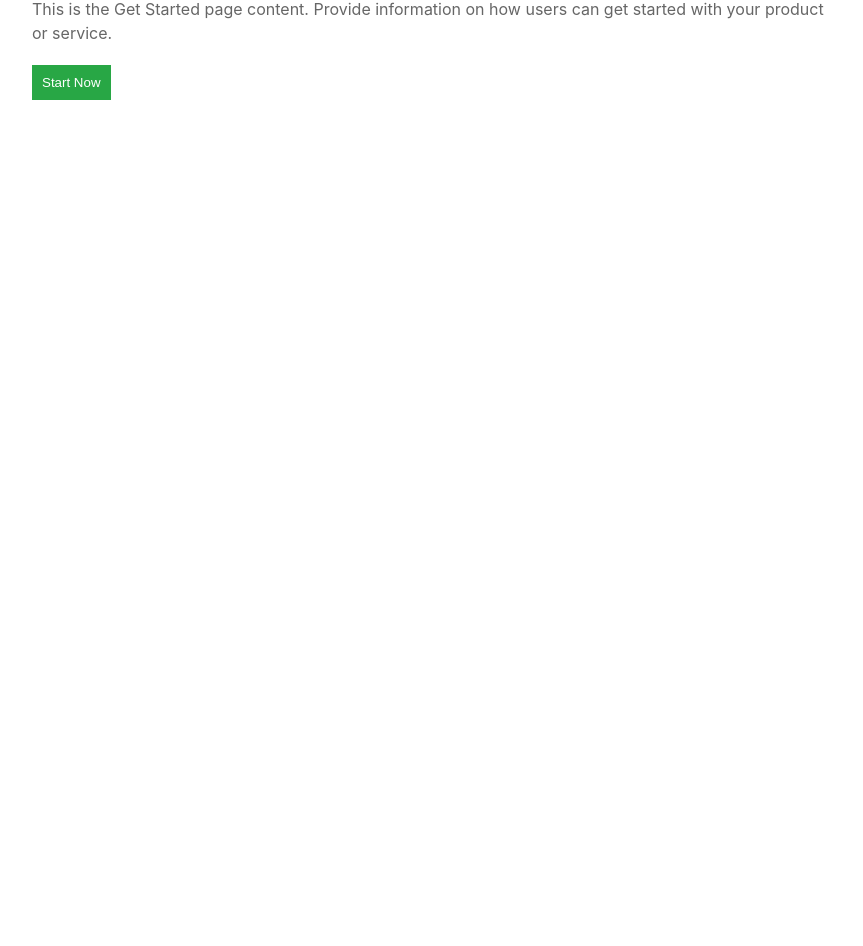
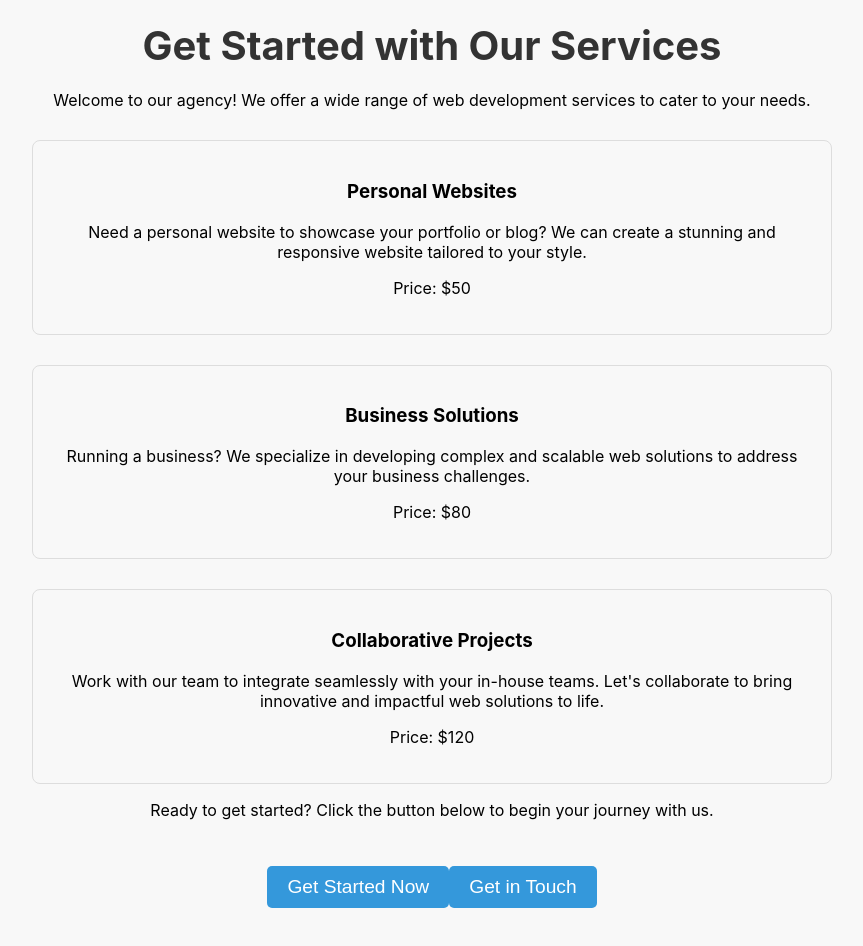
Before and after one commit to HarutAzatyan777/My-Company, a React (Create React App) app: page /get-started in a window 1280 px wide. Shown: the part 92-1038 px from the top of the page, without its empty margins (208-1071 px from the left). Before the commit the page ends 800 px from the top, so only its background shows below. Built offline with nearby package versions, Linux system fonts and the light colour scheme.

Commit message:
22.12.2023

```diff
--- a/src/App.js
+++ b/src/App.js
@@ -1,7 +1,6 @@
 // src/App.js
-import React, { useEffect } from 'react';
+import React from 'react';
 import RoutesConfig from './routes';
-import reportWebVitals from './reportWebVitals'; // Import the modified reportWebVitals file
 
 const App = () => {
 
--- a/src/components/Header/Header.jsx
+++ b/src/components/Header/Header.jsx
@@ -51,10 +51,12 @@ const Header = () => {
             </ScrollLink>
           </li>
           <li>
-            <ScrollLink to="plans-pricing" smooth={true} duration={500}>
-              Plans & Pricing
+          <ScrollLink to="priceplans" smooth={true} duration={500}>
+          priceplans
             </ScrollLink>
-          </li>
+
+</li>
+
           <li>
             <ScrollLink to="login" smooth={true} duration={500}>
               Log In
--- a/src/components/services/services.jsx
+++ b/src/components/services/services.jsx
@@ -5,7 +5,8 @@ import './services.css'; // Importing styles for the Services component
 
 function Services() {
   return (
-    <section className="services-section">
+    <div id="priceplans">
+    <section iclassName="services-section">
       <h2>Our Services</h2>
       <div className="services-container">
         {/* Developer Services */}
@@ -63,6 +64,7 @@ function Services() {
         </div>
       </section>
     </section>
+    </div>
   );
 }
 
--- a/src/pages/GetStarted/GetStarted.css
+++ b/src/pages/GetStarted/GetStarted.css
@@ -1,25 +1,82 @@
-/* GetStarted.css */
+/* get-started.css */
 
-.get-started-container {
+/* Section Styles */
+.get-started-section {
+  padding: 80px 0;
+  text-align: center;
+  background-color: #f8f8f8;
+}
+
+.get-started-content {
   max-width: 800px;
   margin: 0 auto;
-    padding: 20px;
 }
 
-  .get-started-container h2 {
+/* Heading Styles */
+h2 {
+  font-size: 2.5em;
+  margin-bottom: 20px;
   color: #333;
 }
 
-  .get-started-container p {
-    color: #666;
-    line-height: 1.5;
-    margin-bottom: 20px;
+/* Service Card Styles */
+.service-card {
+  margin-top: 30px;
+  padding: 20px;
+  border: 1px solid #ddd;
+  border-radius: 8px;
+  transition: transform 0.3s ease-in-out;
 }
 
-  .get-started-button {
-    padding: 10px;
-    background-color: #28a745;
+.service-card:hover {
+  transform: scale(1.05);
+}
+
+/* Button Styles */
+.cta-button {
+  margin-top: 30px;
+  padding: 10px 20px;
+  font-size: 1.2em;
+  background-color: #3498db;
   color: #fff;
+  border: none;
+  border-radius: 5px;
   cursor: pointer;
-    border: none;
+  transition: background-color 0.3s ease-in-out;
 }
+
+.cta-button:hover {
+  background-color: #2980b9;
+}
+
+/* Animation Effects */
+@keyframes fadeIn {
+  from {
+    opacity: 0;
+    transform: translateY(20px);
+  }
+  to {
+    opacity: 1;
+    transform: translateY(0);
+  }
+}
+
+.service-card {
+  animation: fadeIn 0.8s ease-out;
+}
+
+/* Scroll Animation */
+@keyframes scrollFadeIn {
+  from {
+    opacity: 0;
+    transform: translateY(40px);
+  }
+  to {
+    opacity: 1;
+    transform: translateY(0);
+  }
+}
+
+/* Apply scroll animation to the entire section */
+
+/* Add a class to the section when it comes into view */
--- a/src/pages/GetStarted/GetStarted.jsx
+++ b/src/pages/GetStarted/GetStarted.jsx
@@ -1,16 +1,83 @@
-// GetStarted.jsx
+import React, { useState } from 'react';
+import './GetStarted.css'
 
-import React from 'react';
-import './GetStarted.css';
+const GetStartedSection = () => {
+  const [selectedServices, setSelectedServices] = useState([]);
+  const minPriceForSales = 100; // Set your minimal price for sales
 
-const GetStarted = () => {
+  const handleServiceSelect = (service) => {
+    // Assuming services have a "price" property
+    setSelectedServices([...selectedServices, service]);
+  };
+
+  const handleGetStartedClick = () => {
+    const totalPrice = selectedServices.reduce((total, service) => total + service.price, 0);
+
+    if (totalPrice >= minPriceForSales) {
+      // Proceed with the Get Started action
+      alert(`Get Started Now! Total Price: $${totalPrice}`);
+      // You may navigate or perform other actions here
+    } else {
+      alert(`The minimum total price for sales is $${minPriceForSales}. Please select additional services.`);
+    }
+  };
+
+  const handleGetInTouchClick = () => {
+    const subject = 'Interested in Web Development Services';
+    const body = `Hello, I'm interested in your web development services. Can we get in touch to discuss further?`;
+
+    // Create the mailto link with subject and body
+    const mailtoLink = `mailto:your-email@gmail.com?subject=${encodeURIComponent(subject)}&body=${encodeURIComponent(body)}`;
+
+    // Open the user's default email client
+    window.location.href = mailtoLink;
+  };
+
   return (
-    <div className="get-started-container">
-      <h2>Get Started</h2>
-      <p>This is the Get Started page content. Provide information on how users can get started with your product or service.</p>
-      <button className="get-started-button">Start Now</button>
+    <div id='get-started'>
+  <section  className="get-started-section">
+      <div className="get-started-content">
+        <h2>Get Started with Our Services</h2>
+        <p>
+          Welcome to our agency! We offer a wide range of web development services to cater to your needs.
+        </p>
+        <div className="service-card" onClick={() => handleServiceSelect({ name: 'Personal Websites', price: 50 })}>
+          <h3>Personal Websites</h3>
+          <p>
+            Need a personal website to showcase your portfolio or blog? We can create a stunning and responsive website tailored to your style.
+          </p>
+          <p>Price: $50</p>
+        </div>
+        <div className="service-card" onClick={() => handleServiceSelect({ name: 'Business Solutions', price: 80 })}>
+          <h3>Business Solutions</h3>
+          <p>
+            Running a business? We specialize in developing complex and scalable web solutions to address your business challenges.
+          </p>
+          <p>Price: $80</p>
+        </div>
+        <div className="service-card" onClick={() => handleServiceSelect({ name: 'Collaborative Projects', price: 120 })}>
+          <h3>Collaborative Projects</h3>
+          <p>
+            Work with our team to integrate seamlessly with your in-house teams. Let's collaborate to bring innovative and impactful web solutions to life.
+          </p>
+          <p>Price: $120</p>
+        </div>
+        <p>
+          Ready to get started? Click the button below to begin your journey with us.
+        </p>
+        <button className="cta-button" onClick={handleGetStartedClick}>
+          Get Started Now
+        </button>
+
+        {/* Add Get in Touch button */}
+        <button className="cta-button" onClick={handleGetInTouchClick}>
+          Get in Touch
+        </button>
+      </div>
+    </section>
     </div>
+
   );
 };
 
-export default GetStarted;
+export default GetStartedSection;
--- a/src/pages/Home/Home.jsx
+++ b/src/pages/Home/Home.jsx
@@ -6,6 +6,9 @@ import './Home.css';
 import Header from '../../components/Header/Header';
 import Services from '../../components/services/services';
 import Products from "../Products/Products"
+import GetStarted from '../GetStarted/GetStarted';
+
+
 
 function Home() {
   return (
@@ -24,7 +27,7 @@ function Home() {
             Let's collaborate to create innovative and impactful web solutions.
           </p>
           <ScrollLink to="get-started" smooth={true} duration={500}>
-            <button className="cta-button">Get Started</button>
+            <button href='/get-started' className="cta-button">Get Started</button>
           </ScrollLink>
         </div>
       </section>
@@ -34,10 +37,8 @@ function Home() {
        <Products />
       </section>
 
-      <section id="features">
-        {/* Add content for the "Features" section */}
-        <h2>Key Features</h2>
-        {/* Add more content as needed */}
+      <section id="getstarted ">
+  <GetStarted />
       </section>
 
       {/* Add other sections as needed, e.g., feature1, feature2, feature3, resources, plans-pricing, login */}
--- a/src/pages/PlansPricing/PlansPricing.jsx
+++ b/src/pages/PlansPricing/PlansPricing.jsx
@@ -1,14 +1,22 @@
-// PlansPricing.jsx
-
 import React from 'react';
+import { Link as ScrollLink } from 'react-scroll';
 import './PlansPricing.css';
 
 const PlansPricing = () => {
   return (
-    <div className="plans-pricing-container">
+
+    <div id="priceplans">
+   <section className="plans-pricing-container">
       <h2>Plans & Pricing</h2>
       <p>This is the Plans & Pricing page content. Add details about your pricing plans here.</p>
-    </div>
+
+      {/* Link to scroll back to the top */}
+      <ScrollLink to="get-started" smooth={true} duration={500}>
+        Back to Get Started
+      </ScrollLink>
+    </section>
+</div>
+
   );
 };
 
```
Lines whose indentation alone changed are shown as unchanged.
